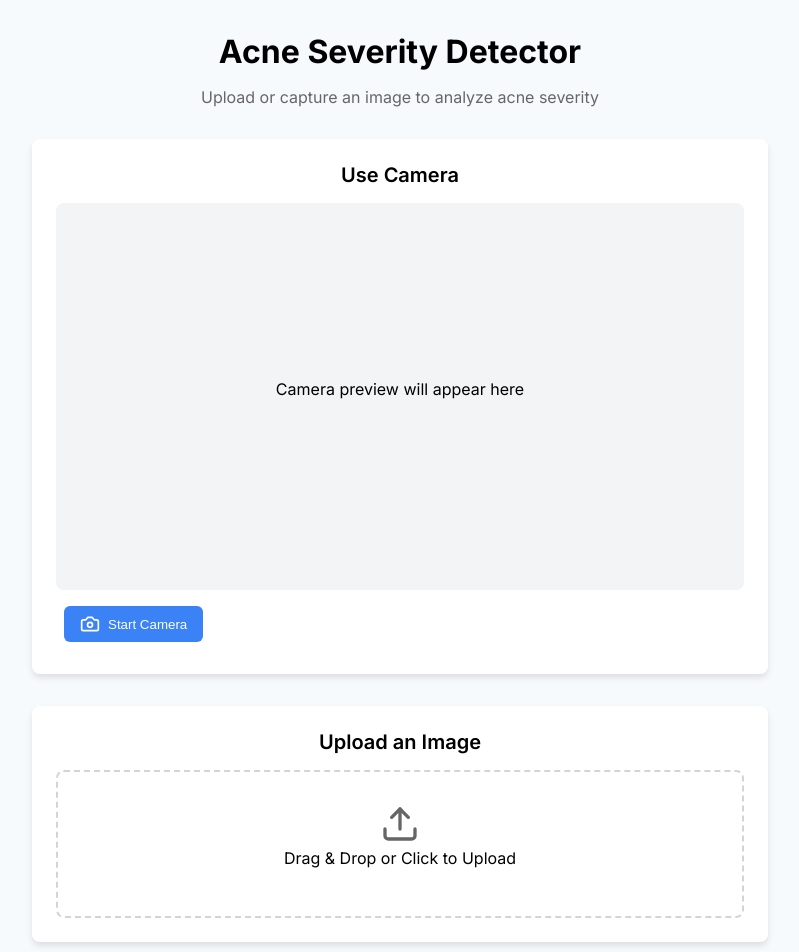
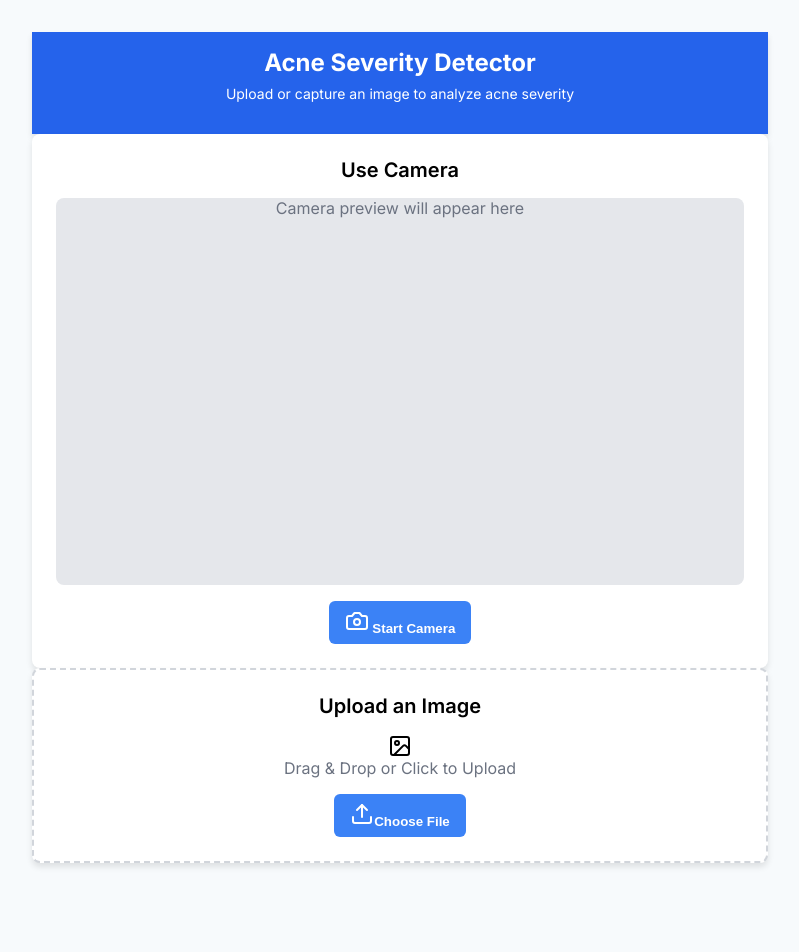
Before and after one commit to IntelliJens14/acne-frontend, a React (Vite) app: page / in a window 1280 px wide. Shown: the top 952 px of the page, without its empty margins (240-1039 px from the left). After the commit the page ends 895 px from the top, so only its background shows below. Built offline with nearby package versions, Linux system fonts and the light colour scheme.

Commit message:
Update App.jsx

```diff
--- a/src/App.jsx
+++ b/src/App.jsx
@@ -1,8 +1,11 @@
-import React, { useState, useRef } from "react";
+import React, { useState } from "react";
 import styled from "styled-components";
-import { Camera, Upload, AlertCircle, Loader2, Circle, XCircle } from "lucide-react";
+import GlobalStyle from "./styles/GlobalStyle";
+import Header from "./components/Header";
+import CameraCapture from "./components/CameraCapture";
+import ImageUpload from "./components/ImageUpload";
+import ResultDisplay from "./components/ResultDisplay";
 
-// Styled Components
 const Container = styled.div`
   max-width: 800px;
   margin: 0 auto;
@@ -10,135 +13,11 @@ const Container = styled.div`
   text-align: center;
 `;
 
-const Title = styled.h1`
-  font-size: 2rem;
-  font-weight: bold;
-  margin-bottom: 1rem;
-`;
-
-const Subtitle = styled.p`
-  font-size: 1rem;
-  color: #666;
-  margin-bottom: 2rem;
-`;
-
-const Section = styled.div`
-  background-color: #fff;
-  border-radius: 0.5rem;
-  box-shadow: 0 4px 6px rgba(0, 0, 0, 0.1);
-  padding: 1.5rem;
-  margin-bottom: 2rem;
-`;
-
-const SectionTitle = styled.h2`
-  font-size: 1.25rem;
-  font-weight: 600;
-  margin-bottom: 1rem;
-`;
-
-const CameraPreview = styled.div`
-  background-color: #f3f4f6;
-  border-radius: 0.5rem;
-  aspect-ratio: 16 / 9;
-  display: flex;
-  align-items: center;
-  justify-content: center;
-  margin-bottom: 1rem;
-  position: relative;
-  overflow: hidden;
-`;
-
-const UploadArea = styled.div`
-  border: 2px dashed #d1d5db;
-  border-radius: 0.5rem;
-  padding: 2rem;
-  cursor: pointer;
-  transition: border-color 0.2s ease-in-out;
-
-  &:hover {
-    border-color: #3b82f6;
-  }
-`;
-
-const Button = styled.button`
-  background-color: #3b82f6;
-  color: white;
-  padding: 0.5rem 1rem;
-  border-radius: 0.375rem;
-  border: none;
-  cursor: pointer;
-  display: flex;
-  align-items: center;
-  gap: 0.5rem;
-  margin: 0.5rem;
-
-  &:hover {
-    background-color: #2563eb;
-  }
-`;
-
-const ErrorMessage = styled.div`
-  color: #dc2626;
-  display: flex;
-  align-items: center;
-  justify-content: center;
-  gap: 0.5rem;
-  margin-top: 1rem;
-`;
-
-const LoadingMessage = styled.div`
-  color: #3b82f6;
-  display: flex;
-  align-items: center;
-  justify-content: center;
-  gap: 0.5rem;
-  margin-top: 1rem;
-`;
-
-const AcneSeverityDetector = () => {
-  const [cameraActive, setCameraActive] = useState(false);
+function App() {
+  const [result, setResult] = useState(null);
   const [error, setError] = useState(null);
   const [isLoading, setIsLoading] = useState(false);
-  const [result, setResult] = useState(null); // Add state for result
-  const videoRef = useRef(null);
 
-  // Start Camera
-  const startCamera = async () => {
-    try {
-      const stream = await navigator.mediaDevices.getUserMedia({ video: true });
-      if (videoRef.current) {
-        videoRef.current.srcObject = stream;
-      }
-      setCameraActive(true);
-      setError(null);
-    } catch {
-      setError("Camera access denied. Please allow camera permissions.");
-      setCameraActive(false);
-    }
-  };
-
-  // Stop Camera
-  const stopCamera = () => {
-    if (videoRef.current && videoRef.current.srcObject) {
-      videoRef.current.srcObject.getTracks().forEach((track) => track.stop());
-      setCameraActive(false);
-    }
-  };
-
-  // Capture Image
-  const captureImage = () => {
-    if (videoRef.current) {
-      const canvas = document.createElement("canvas");
-      canvas.width = videoRef.current.videoWidth;
-      canvas.height = videoRef.current.videoHeight;
-      const ctx = canvas.getContext("2d");
-      ctx.drawImage(videoRef.current, 0, 0, canvas.width, canvas.height);
-      const imageDataUrl = canvas.toDataURL("image/jpeg");
-      analyzeImage(imageDataUrl);
-    }
-  };
-
-  // Analyze Image (Send to Backend)
   const analyzeImage = async (image) => {
     setIsLoading(true);
     setError(null);
@@ -163,7 +42,7 @@ const AcneSeverityDetector = () => {
       }
 
       const result = await response.json();
-      setResult(result); // Set the result from the backend
+      setResult(result);
     } catch (err) {
       console.error("Error analyzing image:", err);
       setError("Failed to analyze image. Please try again.");
@@ -172,94 +51,19 @@ const AcneSeverityDetector = () => {
     }
   };
 
-  // Handle File Upload
-  const handleFileUpload = (event) => {
-    const file = event.target.files[0];
-    if (file && file.type.startsWith("image/")) {
-      const reader = new FileReader();
-      reader.onload = (e) => {
-        analyzeImage(e.target.result);
-      };
-      reader.readAsDataURL(file);
-    } else {
-      setError("Invalid file type. Please upload an image file (JPEG, PNG, etc.).");
-    }
-  };
+  return (
+    <>
+      <GlobalStyle />
+      <Container>
+        <Header />
+        <CameraCapture onCapture={analyzeImage} />
+        <ImageUpload onUpload={analyzeImage} />
+        {result && <ResultDisplay result={result} />}
+        {error && <p style={{ color: "red" }}>{error}</p>}
+        {isLoading && <p>Analyzing image... Please wait.</p>}
+      </Container>
+    </>
+  );
+}
 
-  return (
-    <Container>
-      <Title>Acne Severity Detector</Title>
-      <Subtitle>Upload or capture an image to analyze acne severity</Subtitle>
-
-      {/* Camera Section */}
-      <Section>
-        <SectionTitle>Use Camera</SectionTitle>
-        <CameraPreview>
-          {cameraActive ? (
-            <video ref={videoRef} autoPlay playsInline style={{ width: "100%", height: "100%", objectFit: "cover" }} />
-          ) : (
-            <p>Camera preview will appear here</p>
-          )}
-        </CameraPreview>
-        {cameraActive ? (
-          <div>
-            <Button onClick={captureImage}>
-              <Circle size={20} /> Capture Image
-            </Button>
-            <Button onClick={stopCamera}>
-              <XCircle size={20} /> Stop Camera
-            </Button>
-          </div>
-        ) : (
-          <Button onClick={startCamera}>
-            <Camera size={20} /> Start Camera
-          </Button>
-        )}
-      </Section>
-
-      {/* Upload Section */}
-      <Section>
-        <SectionTitle>Upload an Image</SectionTitle>
-        <UploadArea>
-          <label htmlFor="file-upload" style={{ cursor: "pointer" }}>
-            <Upload size={40} color="#666" />
-            <p>Drag & Drop or Click to Upload</p>
-            <input
-              id="file-upload"
-              type="file"
-              accept="image/*"
-              style={{ display: "none" }}
-              onChange={handleFileUpload}
-            />
-          </label>
-        </UploadArea>
-      </Section>
-
-      {/* Error Message */}
-      {error && (
-        <ErrorMessage>
-          <AlertCircle size={20} /> {error}
-        </ErrorMessage>
-      )}
-
-      {/* Loading Message */}
-      {isLoading && (
-        <LoadingMessage>
-          <Loader2 size={20} className="animate-spin" /> Analyzing image... Please wait.
-        </LoadingMessage>
-      )}
-
-      {/* Display Result */}
-      {result && (
-        <Section>
-          <SectionTitle>Analysis Result</SectionTitle>
-          <p>Severity Level: {result.severityLevel}</p>
-          <p>Confidence: {(result.confidence * 100).toFixed(2)}%</p>
-          <p>{result.message}</p>
-        </Section>
-      )}
-    </Container>
-  );
-};
-
-export default AcneSeverityDetector;
+export default App;
```
